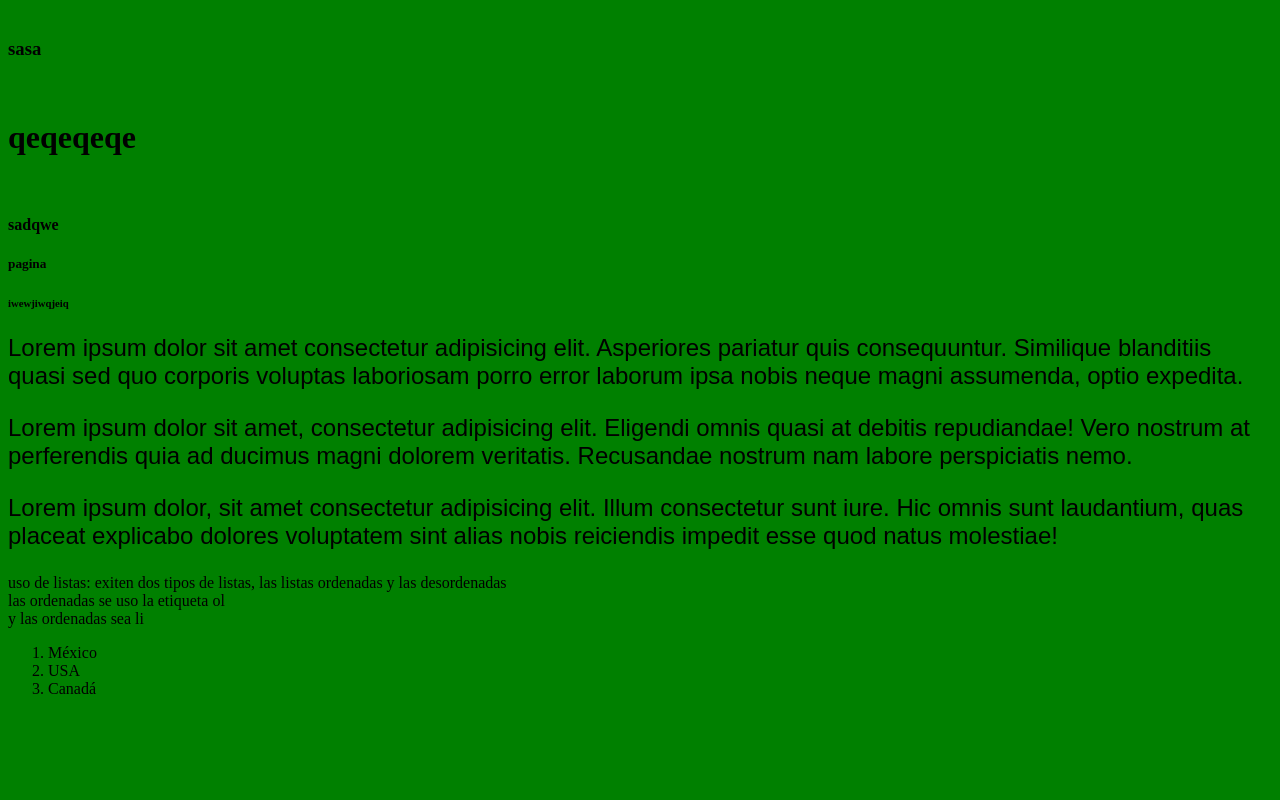
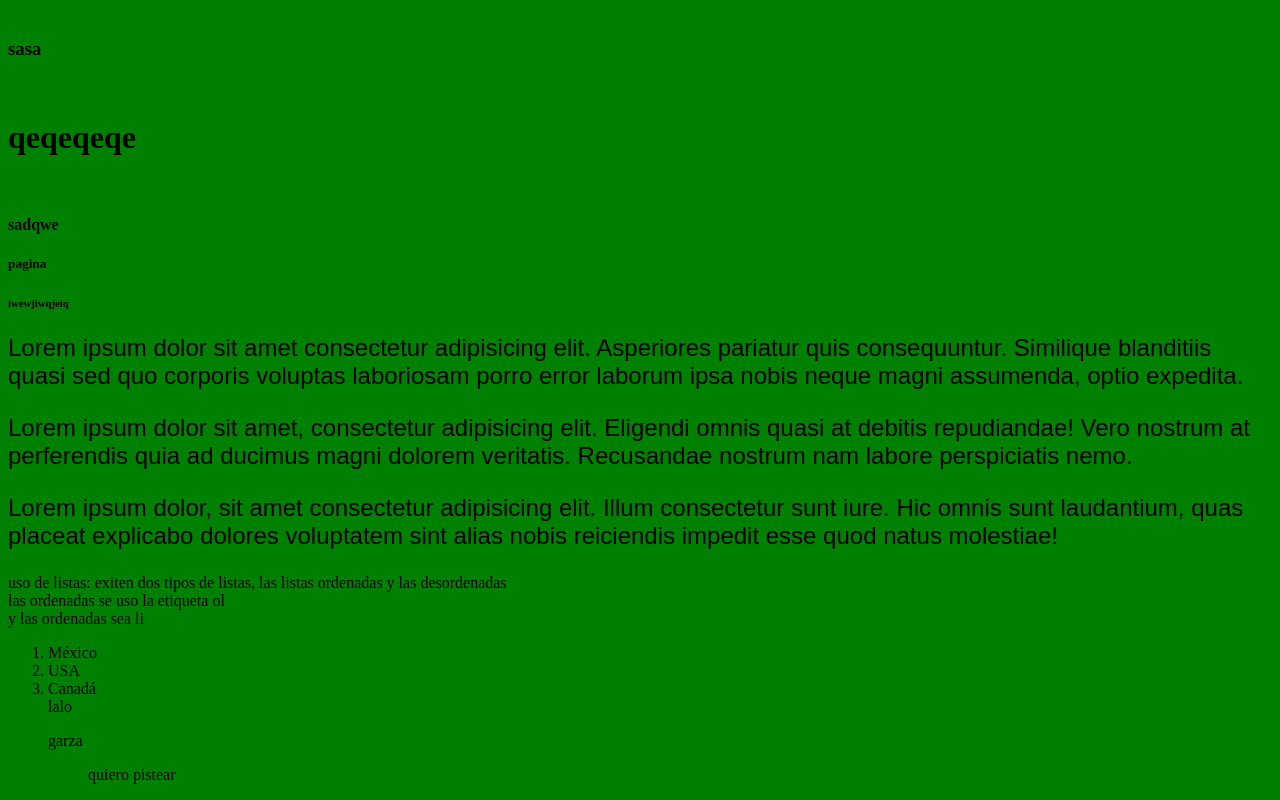
Before and after one commit to KevinHuesca343/KevinHuesca343.github.io, a plain HTML site: page index.html in a window 1280 px wide. Shown: the part 417-1217 px from the top of the page. Before the commit the page ends 1131 px from the top, so only its background shows below. Drawn offline with Linux system fonts and the light colour scheme.

Commit message:
sexta fase

```diff
--- a/index.html
+++ b/index.html
@@ -43,6 +43,9 @@
         <li>México</li>
         <li>USA</li>
         <li>Canadá</li>
+        <dt>lalo</dt>
+        <dl>garza</dl>
+        <dd>quiero pistear</dd>
     </ol>
 
 </body>
```
